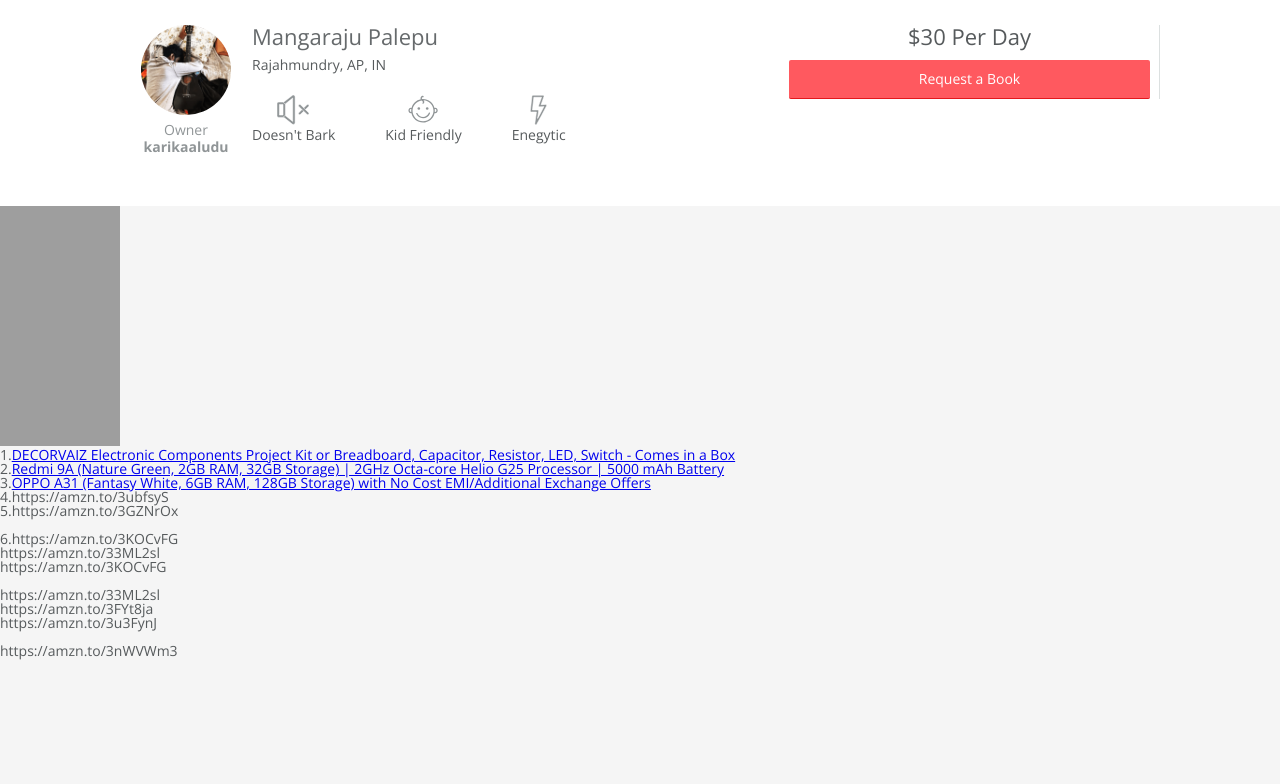
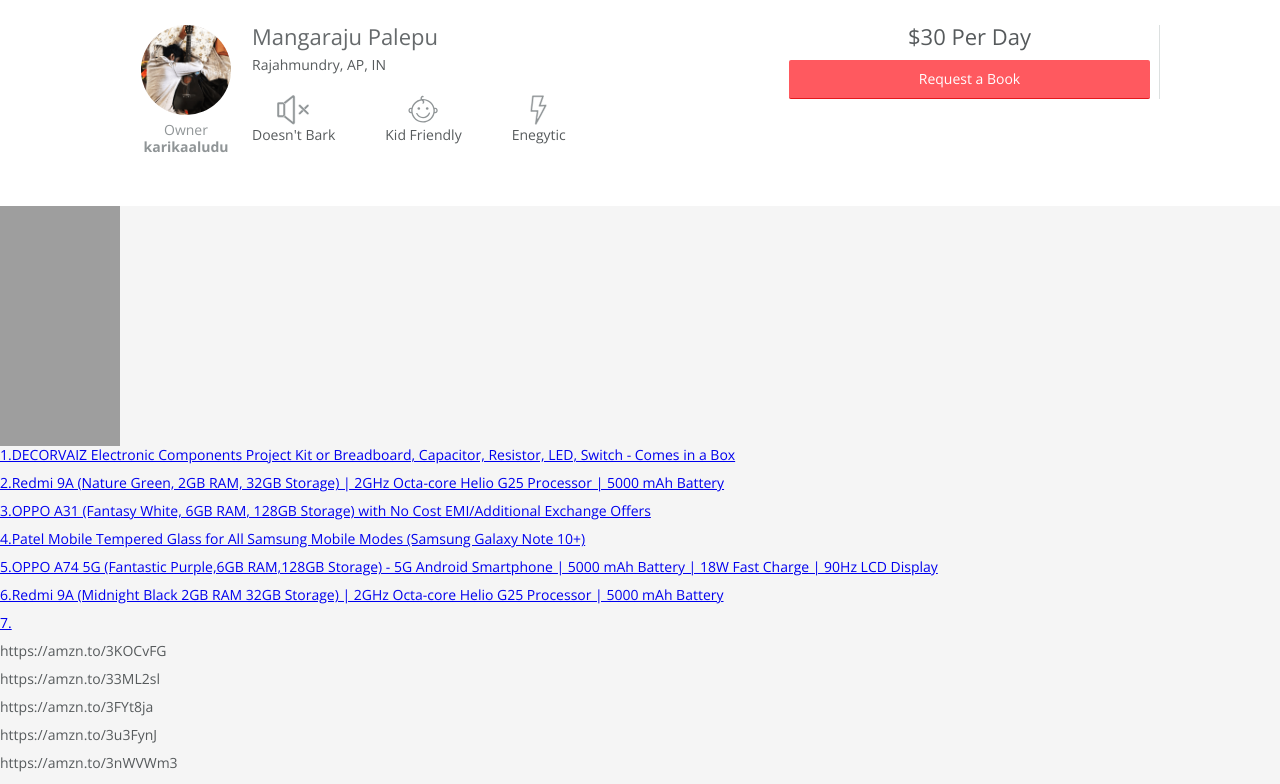
Before and after one commit to karikala/karikala.github.io, a plain HTML site: page index.html in a window 1280 px wide. Shown: the part 532-1316 px from the top of the page. Before the commit the page ends 1192 px from the top, so only its background shows below. Drawn offline with nearby package versions, Linux system fonts and the light colour scheme; grey boxes are pictures that could not be loaded; a script that the page names is missing.

Commit message:
Update index.html
6 links

```diff
--- a/index.html
+++ b/index.html
@@ -71,30 +71,30 @@
     <iframe style="width:120px;height:240px;" marginwidth="0" marginheight="0" scrolling="no" frameborder="0" src="//ws-in.amazon-adsystem.com/widgets/q?ServiceVersion=20070822&OneJS=1&Operation=GetAdHtml&MarketPlace=IN&source=ac&ref=tf_til&ad_type=product_link&tracking_id=somaraju00-21&marketplace=amazon&amp;region=IN&placement=B073VNX8XG&asins=B073VNX8XG&linkId=b8446aabb5d92882f510cb458e6de6e0&show_border=false&link_opens_in_new_window=false&price_color=333333&title_color=0066C0&bg_color=FFFFFF">
     </iframe>
 <p>
-  1.<a href="https://amzn.to/3rO1CzQ">DECORVAIZ Electronic Components Project Kit or Breadboard, Capacitor, Resistor, LED, Switch - Comes in a Box</a><br>
+      <a href="https://amzn.to/3rO1CzQ">1.DECORVAIZ Electronic Components Project Kit or Breadboard, Capacitor, Resistor, LED, Switch - Comes in a Box</a><br><br>
 
-2.<a href="https://amzn.to/32D3bbm">Redmi 9A (Nature Green, 2GB RAM, 32GB Storage) | 2GHz Octa-core Helio G25 Processor | 5000 mAh Battery</a><br>
+      <a href="https://amzn.to/32D3bbm">2.Redmi 9A (Nature Green, 2GB RAM, 32GB Storage) | 2GHz Octa-core Helio G25 Processor | 5000 mAh Battery</a><br><br>
 
-3.<a href="https://amzn.to/3u3Czvi">OPPO A31 (Fantasy White, 6GB RAM, 128GB Storage) with No Cost EMI/Additional Exchange Offers</a><br>
+      <a href="https://amzn.to/3u3Czvi">3.OPPO A31 (Fantasy White, 6GB RAM, 128GB Storage) with No Cost EMI/Additional Exchange Offers</a><br><br>
 
-4.https://amzn.to/3ubfsyS<br>
+      <a href="https://amzn.to/3ubfsyS">4.Patel Mobile Tempered Glass for All Samsung Mobile Modes (Samsung Galaxy Note 10+)</a><br><br>
 
-5.https://amzn.to/3GZNrOx<br><br>
+      <a href="https://amzn.to/3GZNrOx">5.OPPO A74 5G (Fantastic Purple,6GB RAM,128GB Storage) - 5G Android Smartphone | 5000 mAh Battery | 18W Fast Charge | 90Hz LCD Display</a><br><br>
 
-6.https://amzn.to/3KOCvFG<br>
+      <a href="https://amzn.to/3KOCvFG">6.Redmi 9A (Midnight Black 2GB RAM 32GB Storage) | 2GHz Octa-core Helio G25 Processor | 5000 mAh Battery</a><br><br>
 
-https://amzn.to/33ML2sl<br>
+      <a href="https://amzn.to/33ML2sl">7.</a><br><br>
 
-https://amzn.to/3KOCvFG<br><br>
+      https://amzn.to/3KOCvFG<br><br>
 
-https://amzn.to/33ML2sl<br>
+      https://amzn.to/33ML2sl<br><br>
 
-https://amzn.to/3FYt8ja<br>
+      https://amzn.to/3FYt8ja<br><br>
 
-https://amzn.to/3u3FynJ<br><br>
+      https://amzn.to/3u3FynJ<br><br>
 
-https://amzn.to/3nWVWm3<br>
-</p>
+      https://amzn.to/3nWVWm3<br><br>
+    </p>
 
   </section>
 
```
